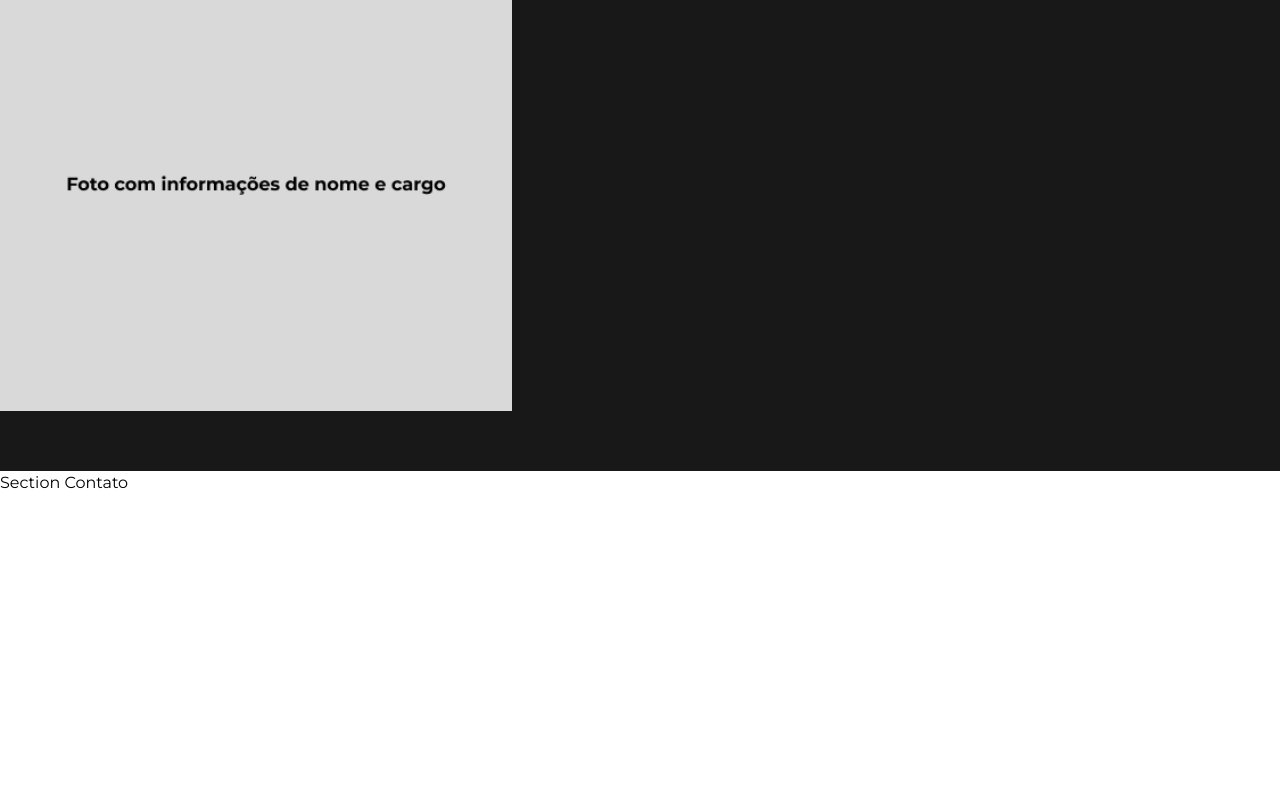
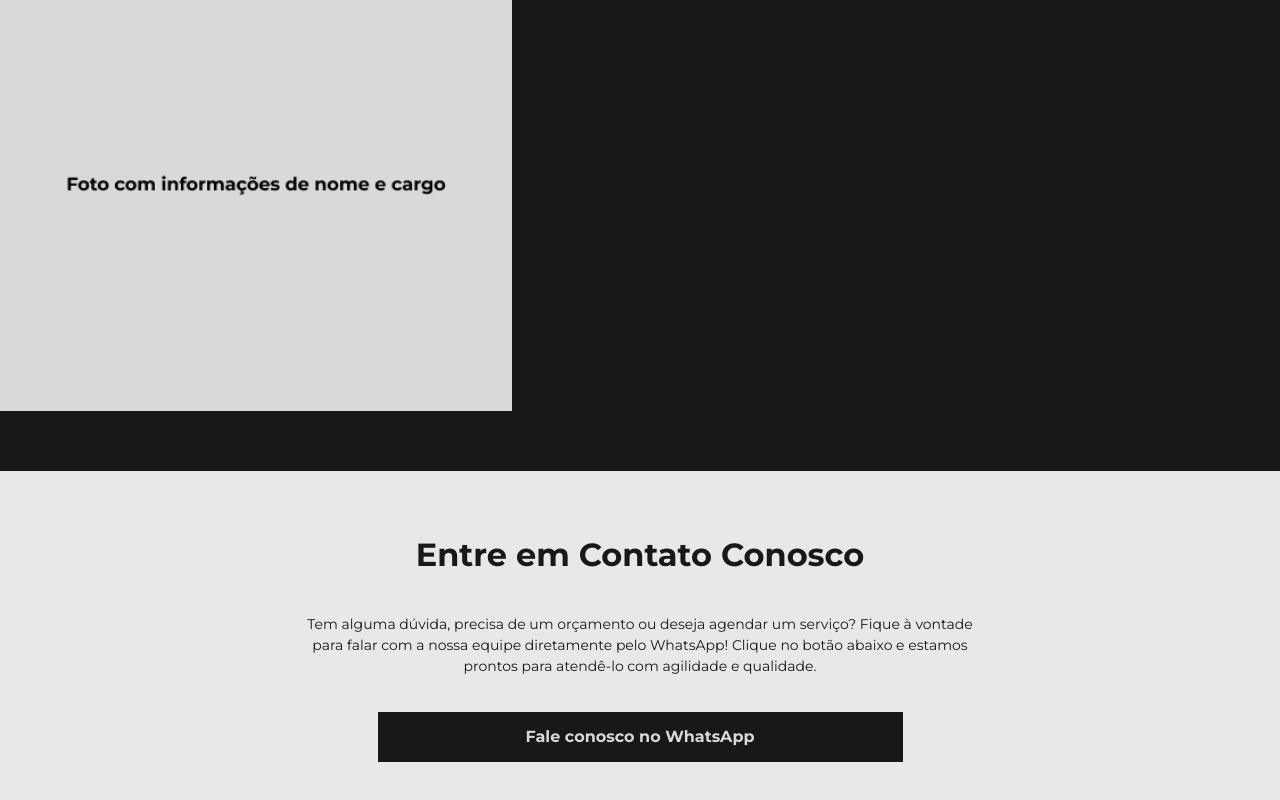
Before and after one commit to Reeginaa/lp-eletronica-cerbaro, a React (Vite) app: page / in a window 1280 px wide. Shown: the part 3930-4730 px from the top of the page. Before the commit the page ends 4425 px from the top, so only its background shows below. Built offline with nearby package versions, Linux system fonts and the light colour scheme.

Commit message:
feat: criação section contato

```diff
--- a/src/pages/Home/section/Contato/Contato.scss
+++ b/src/pages/Home/section/Contato/Contato.scss
@@ -0,0 +1,41 @@
+.contato{
+  background-color: #E9E8E8;
+  padding: 60px 0;
+
+  .container{
+    display: flex;
+    flex-direction: column;
+    align-items: center;
+    gap: 35px;
+
+    .titulo-contato{
+      text-align: center;
+      font-size: 32px;
+      font-weight: 700;
+      color: #181818;
+    }
+
+    .descricao-contato{
+      font-size: 14px;
+      font-weight: 400;
+      color: #181818;
+      max-width: 685px;
+      text-align: center;
+    }
+
+    .btn-whatsapp{
+      background-color: #181818;
+      color: #D9D9D9;
+      height: 50px;
+      width: 525px;
+      border: 1px solid #181818;
+
+      display: flex;
+      align-items: center;
+      justify-content: center;
+
+      font-size: 16px;
+      font-weight: 700;
+    }
+  }
+}
--- a/src/pages/Home/section/Contato/Contato.tsx
+++ b/src/pages/Home/section/Contato/Contato.tsx
@@ -4,7 +4,17 @@ function Contato() {
 
   return (
     <>
-      Section Contato
+      <div className="contato">
+        <div className="container mx-auto">
+          <div className="titulo-contato">Entre em Contato Conosco</div>
+          <div className="descricao-contato">
+            Tem alguma dúvida, precisa de um orçamento ou deseja agendar um serviço? Fique à vontade para falar com a nossa equipe diretamente pelo WhatsApp! Clique no botão abaixo e estamos prontos para atendê-lo com agilidade e qualidade.
+          </div>
+          <a href="#" className="btn-whatsapp">
+            Fale conosco no WhatsApp
+          </a>
+        </div>
+      </div>
     </>
   )
 }
```
